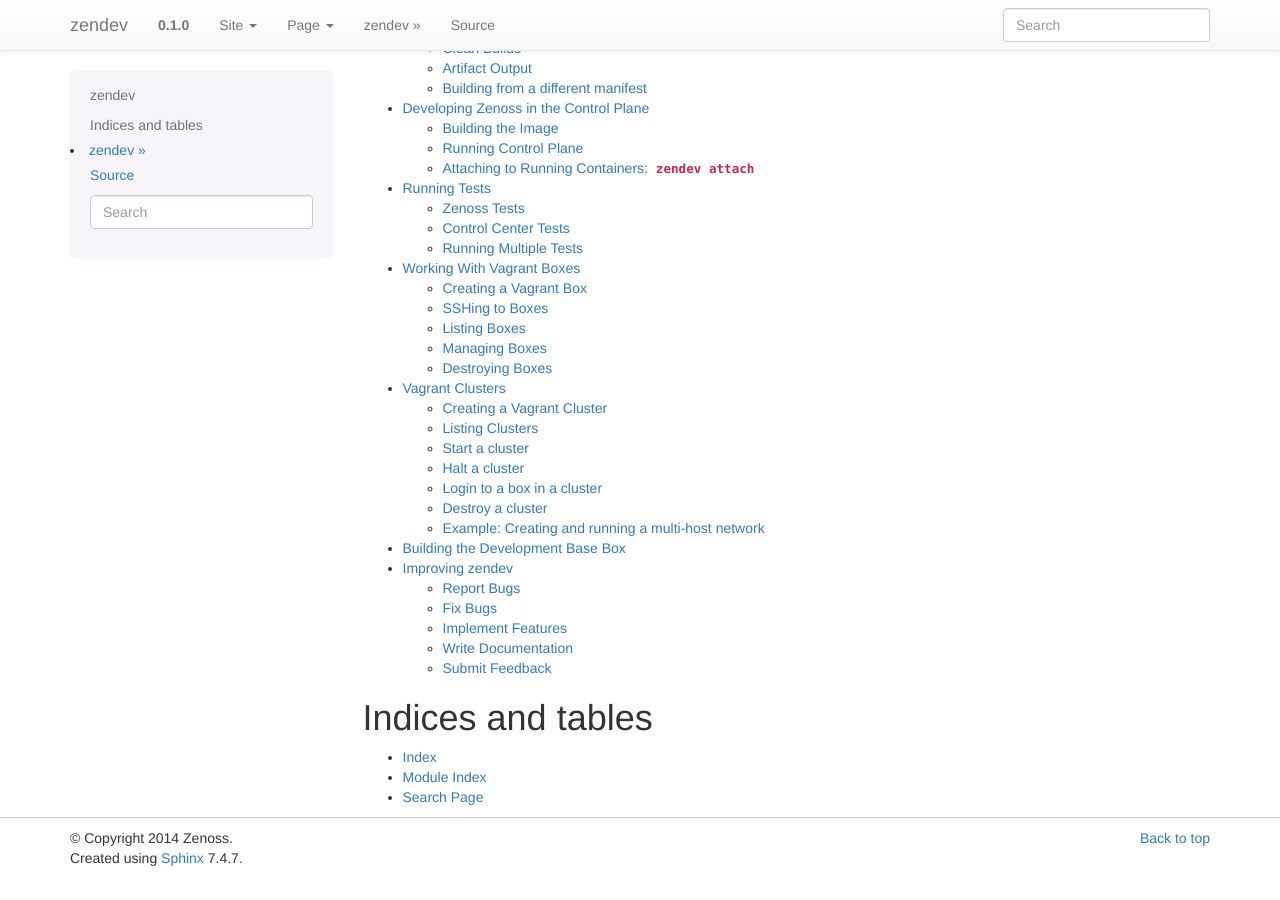
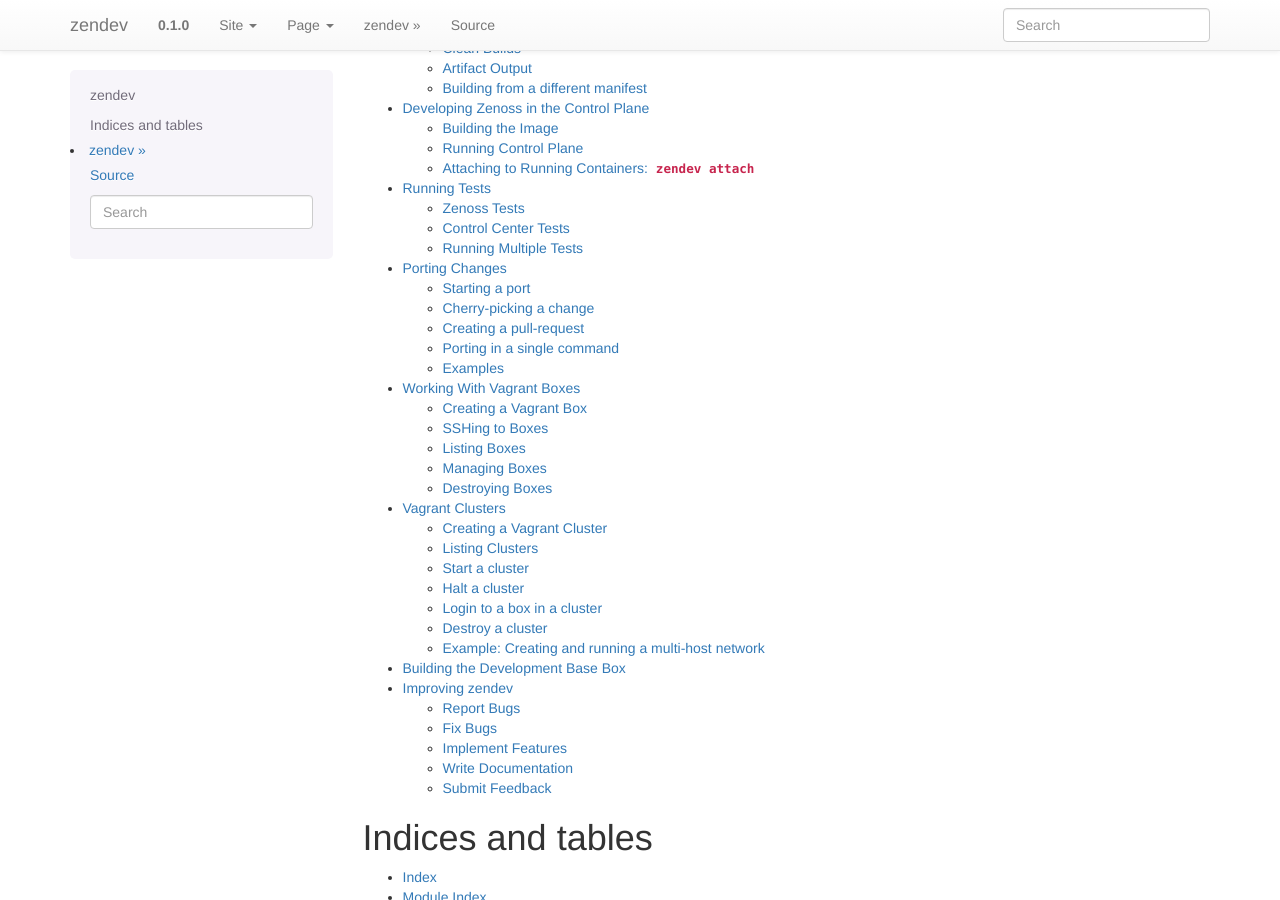
Before and after one commit to zenoss/zendev, a Sphinx documentation site: the page built from docs/index.rst, in a window 1280 px wide and 900 px high, scrolled down 622 px. Built offline with Sphinx 7.4.7, drawn with Linux system fonts in a browser that asks for light colours; before the commit the page ends 1500 px from its top, so only the background shows below that; some of the changed lines change nothing that is shown.

Commit message:
Added port documentation

```diff
--- a/docs/index.rst
+++ b/docs/index.rst
@@ -18,6 +18,7 @@
    build
    devimg
    test
+   port
    vagrant
    cluster
    packer
--- /dev/null
+++ b/docs/port.rst
@@ -0,0 +1,92 @@
+===============
+Porting Changes
+===============
+
+zendev can help with porting changes between branches.  It can create a feature branch,
+cherry-pick existing pull-requests or individual commits, and automatically create a
+pull-request for the port.
+
+Starting a port
+---------------
+``zendev port start`` creates a feature branch from the current branch and checks out
+the new branch.  The command is given a name which is used to name the branch and is used
+in the pull-request comment.  The best practice is to name the port after the ticket
+being worked; e.g., ZEN-1234
+
+.. code-block:: bash
+
+    # Create a feature branch for ticket ZEN-1234 from the support/5.0.x branch
+    git co support/5.0.x
+    zendev port start ZEN-1234
+
+
+Cherry-picking a change
+----------------------
+``zendev port cherry-pick`` will use ``git cherry-pick`` to move a fix to the current
+branch.  It can cherry-pick individual commits or pull requests.  Pull requests are
+specified by preceding the pull-request number with either '#' or 'pull/'; e.g., '#12'
+or 'pull/12'.  If the cherry-pick fails to merge, you will need to perform a
+manual merge and ``git cherry-pick --continue`` as described in the
+`git cherry-pick documentation <http://git-scm.com/docs/git-cherry-pick>`_.  The commit
+message will include the pull-request or commit hash that was cherry-picked.
+
+.. code-block:: bash
+
+    # Cherry pick a pull request.  (Note that the # is escaped)
+    zendev port cherry-pick \#12
+
+    # Cherry pick an individual commit
+    zendev port cherry-pick 3a592c68109d32280467a3b7b5f6a34800cb600c
+
+
+Creating a pull-request
+-----------------------
+``zendev port pull-request`` will push the changes in the current branch to github
+and create a pull request for the port.  The pull-request message will include all
+cherry-picks that were performed
+
+.. code-block:: bash
+
+    # Create a pull request from the current branch
+    zendev port pull-request
+
+
+Porting in a single command
+---------------------------
+``zendev port do`` will create the feature branch, cherry-pick the indicated fix, and
+submit the pull request in a single command
+
+.. code-block:: bash
+
+    # Port PR 12 to the current branch as part of ticket ZEN-1234
+    zendev port do ZEN-1234 \#12
+
+
+Examples
+--------
+.. code-block:: bash
+
+    jcrocker@jcrocker-dev:~/src/dev/src/test/TestProject$ zendev port start ZEN-1234
+    ==> Creating branch feature/ZEN-1234 from master
+    ==> Checkout feature/ZEN-1234
+
+    jcrocker@jcrocker-dev:~/src/dev/src/test/TestProject$ zendev port cherry-pick \#8
+    ==> Cherry picking commits into feature/ZEN-1234
+
+    jcrocker@jcrocker-dev:~/src/dev/src/test/TestProject$ zendev port pull-request
+    ==> Creating pull request for branch "ZEN-1234" into "master"
+    ==> 1 local commits in test/TestProject:feature/ZEN-1234 need to be pushed.Pushing...
+    ==> Posting pull request
+    ==> Pull Request: https://github.com/jafcrocker/TestProject/pull/11
+
+
+.. code-block:: bash
+
+    jcrocker@jcrocker-dev:~/src/dev/src/test/TestProject$ zendev port try ZEN-123 \#8
+    ==> Creating branch feature/ZEN-123 from support
+    ==> Checkout feature/ZEN-123
+    ==> Cherry picking commits into feature/ZEN-123
+    ==> Creating pull request for branch "feature/ZEN-123" into "support"
+    ==> 1 local commits in test/TestProject:feature/ZEN-123 need to be pushed.  Pushing...
+    ==> Posting pull request
+    ==> Pull Request: https://github.com/jafcrocker/TestProject/pull/14
```
